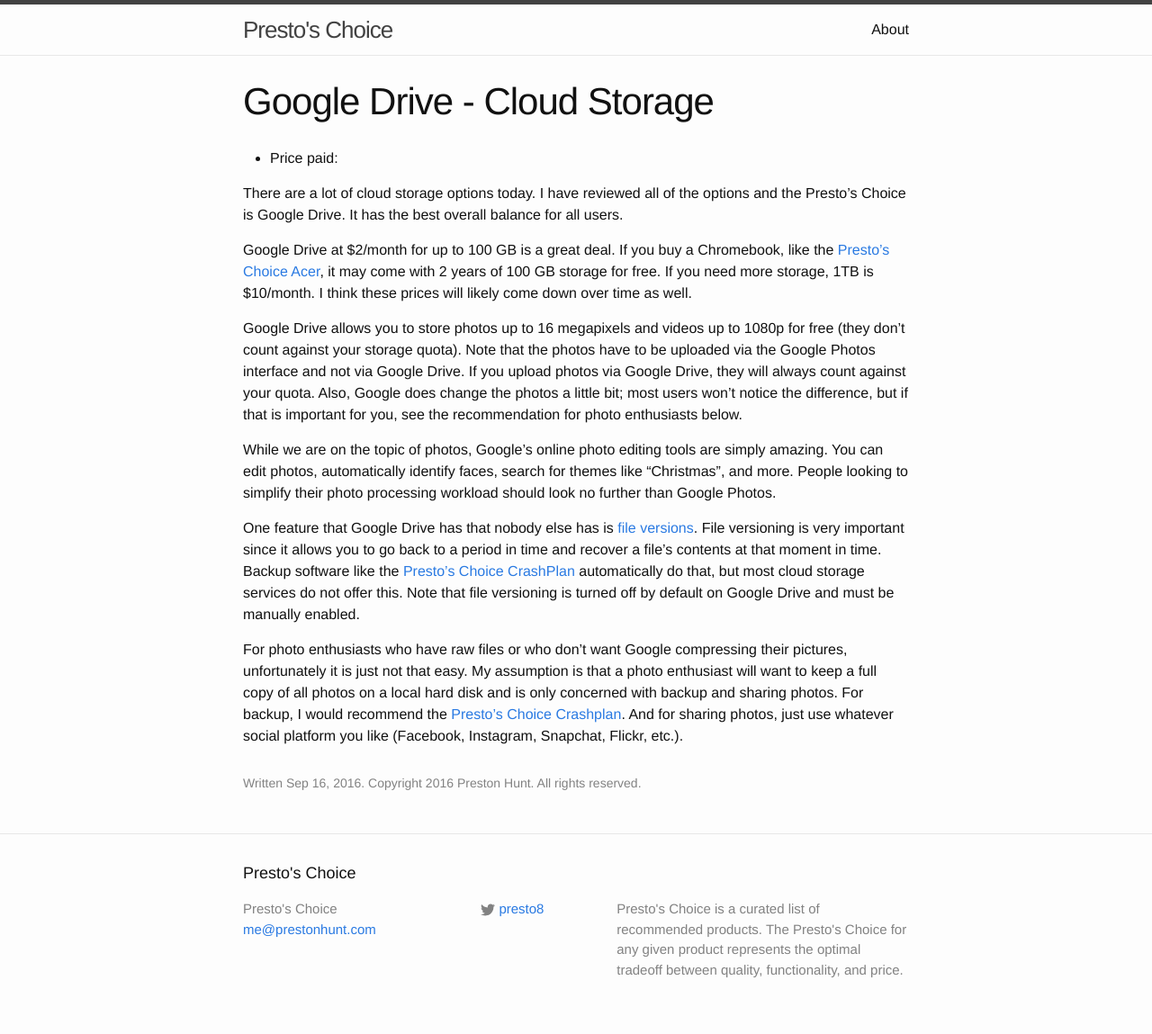
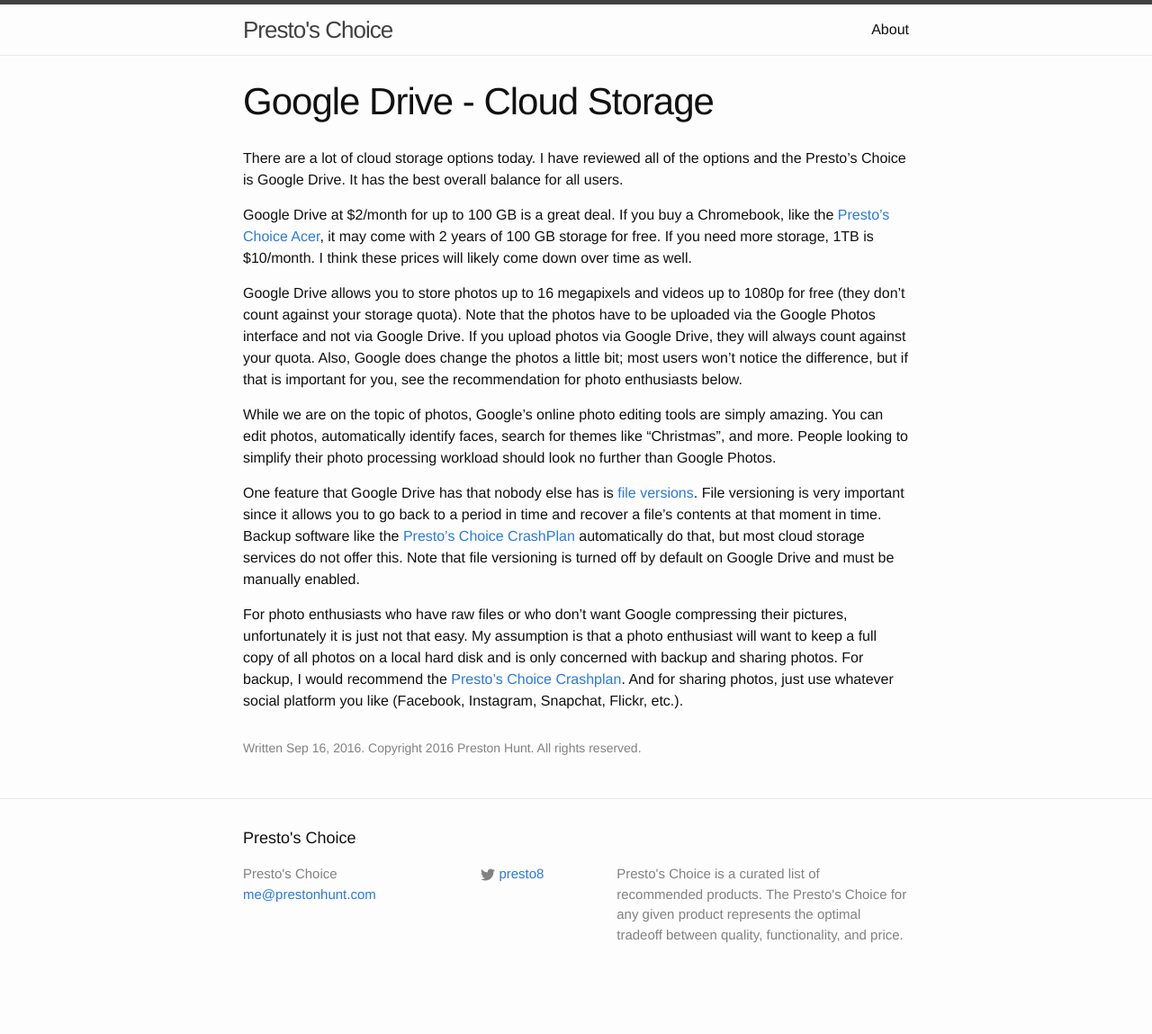
Before and after one commit to presto8/prestoschoice, a Jekyll site: the page built from _posts/2016-09-14-cloud-storage.md, in a window 1280 px wide. Shown: the whole page at 90% size. Built offline with Jekyll 4.4.1, drawn with Linux system fonts in a browser that asks for light colours; after the commit the page ends 1110 px from its top, so only the background shows below that.

Commit message:
don't show price paid if not present

```diff
--- a/_layouts/post.html
+++ b/_layouts/post.html
@@ -21,7 +21,9 @@
 
       <div>
           <ul>
+              {% if page.price_paid %}
               <li>Price paid: {{ page.price_paid }}</li>
+              {% endif %}
               {% if page.asin %}
               <li><a href="http://www.amazon.com/dp/{{ page.asin }}/?tag=prestoschoice-20">Buy now from Amazon</a></li>
               {% endif %}
```
